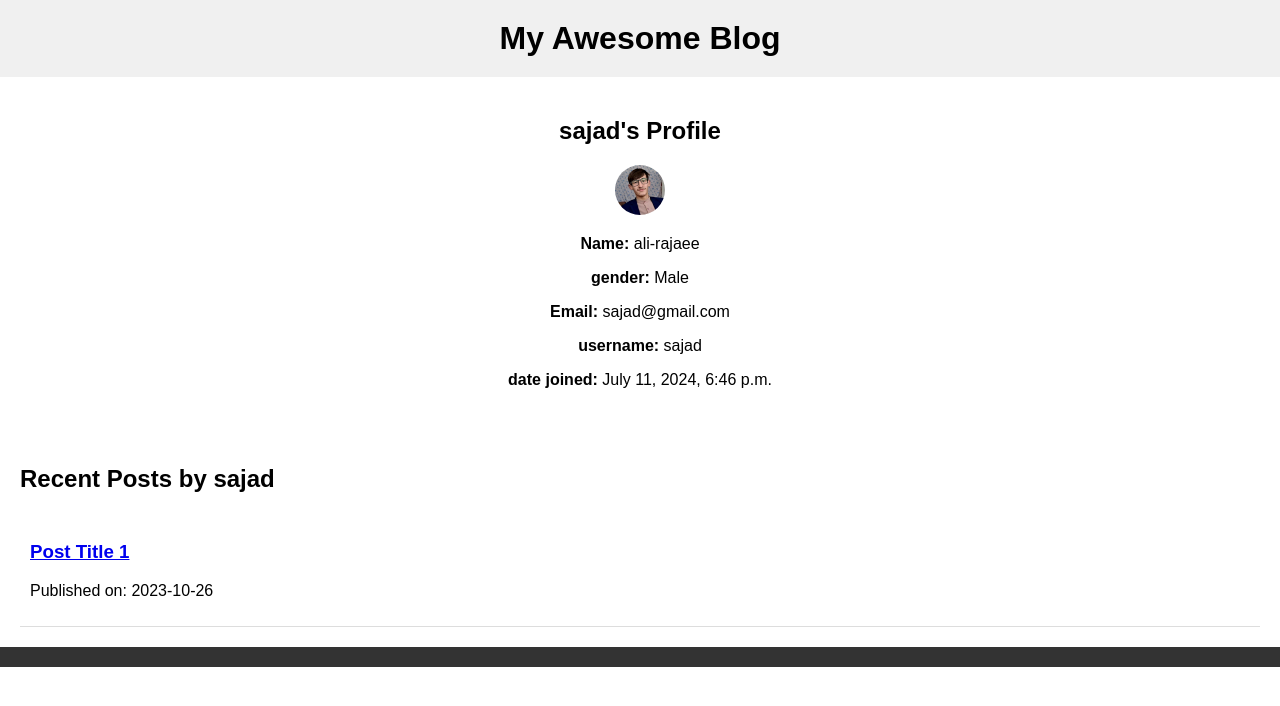
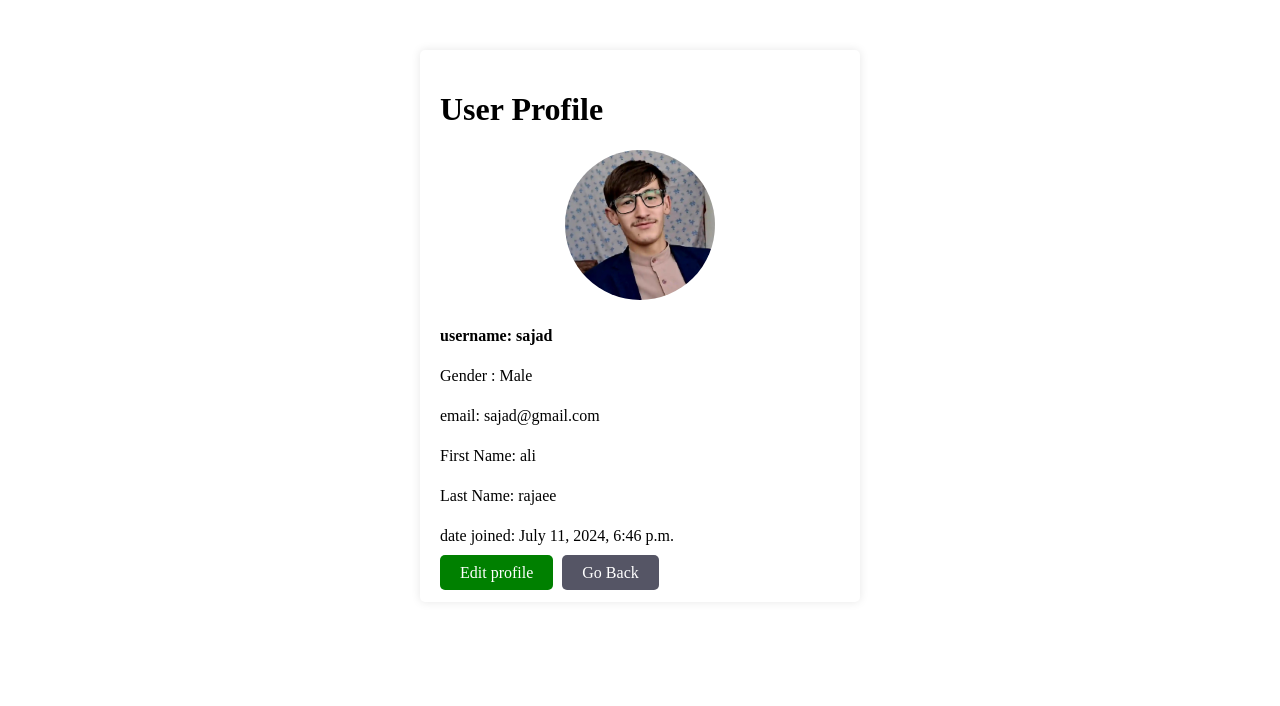
Before and after one commit to sajadrajaee/bloggg, a Django app: page /users/profile/ in a window 1280 px wide. Shown: the top 706 px of the page. Run offline with Django 5.2, Linux system fonts and the light colour scheme; a user stored in the database is signed in.

Commit message:
bug fixed

```diff
--- a/static/users/css/profile.css
+++ b/static/users/css/profile.css
@@ -1,63 +1,43 @@
-body {
-    font-family: sans-serif;
-    margin: 0;
-    padding: 0;
+    /* Style the profile container */
+.container {
+    max-width: 400px;
+    margin: 50px auto;
+    padding: 20px;
+    background-color: #fff;
+    border-radius: 5px;
+    box-shadow: 0px 0px 10px rgba(0, 0, 0, 0.1);
 }
 
-header {
-    background-color: #f0f0f0;
-    padding: 20px;
+    /* Style the profile title */
+    .profile-container h1 {
         text-align: center;
+        margin-bottom: 20px;
     }
 
-header h1 {
-    margin: 0;
+    /* Style the profile information */
+    .profile-info {
+        line-height: 1.5;
     }
 
-nav ul {
-    list-style: none;
-    margin: 0;
-    padding: 0;
-    display: flex;
-    justify-content: space-around;
+    /* Style the profile labels */
+        .profile-info p:first-child {
+        font-weight: bold;
     }
 
-nav ul li {
-    padding: 10px;
+    /* Style the profile image */
+    .profile-image {
+        text-align: center;
+        margin-bottom: 20px;
     }
 
-.profile-info {
-    padding: 20px;
-    text-align: center;
+    .profile-image img {
+        max-width: 150px;
+        height: auto;
+        border-radius: 50%; /* Make the image circular */
     }
-
-.profile-info img {
-    max-width: 100px;
-    display: inline-block;
-    border-radius: 50%;
-    width: 50px;
-    height: 50px;
-    text-align: center;
+    .back {
+        text-decoration:none;padding:9px 20px; border-radius:5px;background-color: green;color:white;
     }
-
-.recent-posts {
-    padding: 20px;
+    .backt {
+        text-decoration:none;padding:9px 20px; border-radius:5px;background-color: rgb(85, 85, 101);color:white; margin-left:5px;
     }
-
-.recent-posts ul {
-    list-style: none;
-    margin: 0;
-    padding: 0;
-}
-
-.recent-posts ul li {
-    padding: 10px;
-    border-bottom: 1px solid #ddd;
-}
-
-footer {
-    background-color: #333;
-    color: #fff;
-    text-align: center;
-    padding: 10px;
-}
--- a/templates/users/profile.html
+++ b/templates/users/profile.html
@@ -2,47 +2,73 @@
 <!DOCTYPE html>
 <html lang="en">
 <head>
+    <style>
+            /* Style the profile container */
+.container {
+    max-width: 400px;
+    margin: 50px auto;
+    padding: 20px;
+    background-color: #fff;
+    border-radius: 5px;
+    box-shadow: 0px 0px 10px rgba(0, 0, 0, 0.1);
+}
+
+    /* Style the profile title */
+    .profile-container h1 {
+        text-align: center;
+        margin-bottom: 20px;
+    }
+
+    /* Style the profile information */
+    .profile-info {
+        line-height: 1.5;
+    }
+
+    /* Style the profile labels */
+        .profile-info p:first-child {
+        font-weight: bold;
+    }
+
+    /* Style the profile image */
+    .profile-image {
+        text-align: center;
+        margin-bottom: 20px;
+    }
+
+    .profile-image img {
+        max-width: 150px;
+        height: auto;
+        border-radius: 50%; /* Make the image circular */
+    }
+    .back {
+        text-decoration:none;padding:9px 20px; border-radius:5px;background-color: green;color:white;
+    }
+    .backt {
+        text-decoration:none;padding:9px 20px; border-radius:5px;background-color: rgb(85, 85, 101);color:white; margin-left:5px;
+    }
+
+    </style>
+    <link rel="stylesheet" href="{% static 'users/css/profile.css' %}">
     <meta charset="UTF-8">
     <meta name="viewport" content="width=device-width, initial-scale=1.0">
-    <title>My Profile</title>
-    <link rel="stylesheet" href="{% static 'users/css/profile.css' %}">
+    <title>Profile</title>
 </head>
 <body>
-    <header>
-        <h1>My Awesome Blog</h1>
-        <nav>
-            <!-- Navigation links here -->
-        </nav>
-    </header>
-
-    <main>
-        <section class="profile-info">
-            <h2>{{ user.username }}'s Profile</h2>
-            <img  class="proff" src="{{ user.profile_pic.url }}" alt="Profile Picture">
-
-            <p><strong>Name:</strong> {{ user.first_name }}-{{user.last_name}}</p>
-            <p><strong>gender:</strong> {{user.gender}} </p>
-            <p><strong>Email:</strong> {{ user.email }}</p>
-            <p><strong>username:</strong> {{ user.username }}</p>
-            <p><strong>date joined:</strong> {{ user.date_joined }}</p>
-
-        </section>
-
-        <section class="recent-posts">
-            <h2>Recent Posts by {{ user.username }}</h2>
-            <ul>
-                <!-- Loop through user's recent posts here -->
-                <li>
-                    <a href="/post/1/"><h3>Post Title 1</h3></a>
-                    <p>Published on: 2023-10-26</p>
-                </li>
-                <!-- More recent post list items -->
-            </ul>
-        </section>
-    </main>
-
-    <footer>
-        <!-- Footer content here -->
-    </footer>
+    <div class="container">
+        <h1>User Profile</h1>
+        <div class="profile-image">
+            <img src="{{user.profile_pic.url}}" alt="user's profile">
+        </div>
+        <div class="profile-info">
+            <p>username: {{ user.username }}</p>
+            <p>Gender : {{user.gender}}</p>
+            <p>email: {{ user.email }}</p>
+            <p>First Name: {{ user.first_name }}</p>
+            <p>Last Name: {{ user.last_name }}</p>
+            <p>date joined: {{ user.date_joined }}</p>
+        </div>
+        <a class="back" href="{% url 'users:edit_profile' %}">Edit profile</a>
+        <a class="backt" href="{% url 'blogapp:home' %}">Go Back</a>
+    </div>
 </body>
 </html>
--- a/users/admin.py
+++ b/users/admin.py
@@ -10,7 +10,7 @@ class CustomUserAdmin(UserAdmin):
     model = CustomUsers
 
     fieldsets = (
-        ('user info', {'fields':('profile_pic','username', 'email', 'first_name', 'last_name', 'password')}),
+        ('user info', {'fields':('profile_pic','username', 'email', 'first_name', 'last_name','gender', 'password')}),
         ('permissions',{'fields':('is_active', 'is_staff', 'is_superuser', 'groups','user_permissions')})
     )
 
@@ -20,7 +20,7 @@ class CustomUserAdmin(UserAdmin):
             None,
             {
                 'fields': (
-                    'profile_pic','username', 'first_name', 'last_name', 'email', 'password1', 'password2', 'groups', 'user_permissions'
+                    'profile_pic','username', 'first_name', 'last_name', 'gender', 'email', 'password1', 'password2', 'groups', 'user_permissions'
                 )
             }
         ),
--- a/users/views.py
+++ b/users/views.py
@@ -1,5 +1,5 @@
 from django.shortcuts import render
-from .forms import CustomUserCreationForm, LoginForm
+from .forms import CustomUserCreationForm, LoginForm, CustomUserChangeForm
 from .models import CustomUsers
 from django.shortcuts import redirect
 from django.contrib import messages
@@ -77,4 +77,13 @@ def profile(request):
     return render(request, 'users/profile.html', {})
 
 def edit_profile(request):
-    return render(request, 'users/edit_profile.html', {})
+    if request.method == 'POST':
+        form = CustomUserChangeForm(request.POST, request.FILES, instance = request.user)
+        if form.is_valid():
+            form.save()
+            messages.success(request, 'profile edited succuessfully')
+            return redirect('users:profile')
+        messages.error(request, 'something went wrong, try again!')
+        return redirect('users:profile')
+    form = CustomUserChangeForm(instance = request.user)
+    return render(request, 'users/edit_profile.html', {'form':form})
```
Also changed, not shown: templates/users/edit_profile.html (+12 -0 lines), users/forms.py (+14 -2 lines), db.sqlite3, media/users/images/1680689336295_OJUs47q.jpg (added), media/users/images/1680689336295_qvcn1Dw.jpg (added). Lines whose indentation alone changed are shown as unchanged.
